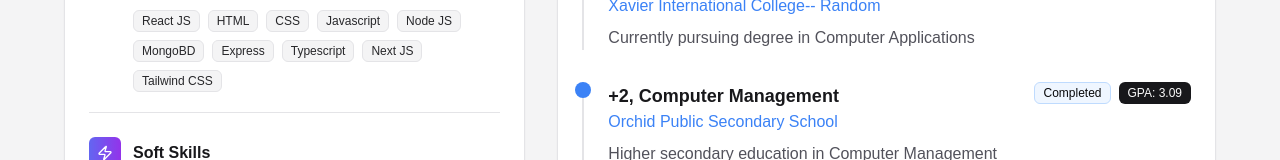
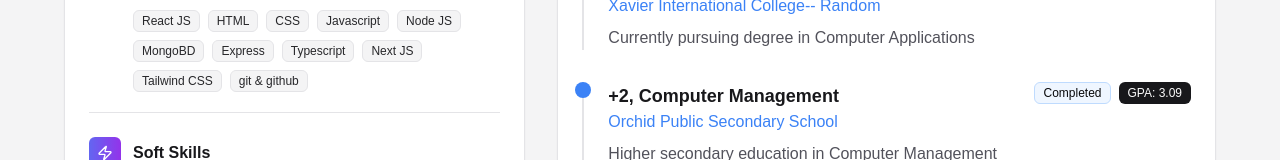
Before and after one commit to Himesh-Bhattarai/PORTFOLIO-HIMESH, a React (Vite) app: page /resume in a window 1280 px wide. Shown: the part 429-589 px from the top of the page. Built offline with nearby package versions, Linux system fonts and the light colour scheme.

Commit message:
minor update

```diff
--- a/src/components/Resume.jsx
+++ b/src/components/Resume.jsx
@@ -7,7 +7,7 @@ export default function Resume() {
   const skills = [
     {
       category: "Technical Skills",
-      items: ["React JS", "HTML", "CSS", "Javascript", "Node JS", "MongoBD", "Express", "Typescript", "Next JS", "Tailwind CSS"],
+      items: ["React JS", "HTML", "CSS", "Javascript", "Node JS", "MongoBD", "Express", "Typescript", "Next JS", "Tailwind CSS", "git & github"],
       icon: Code,
       color: "bg-gradient-to-r from-blue-500 to-cyan-400"
     },
```
